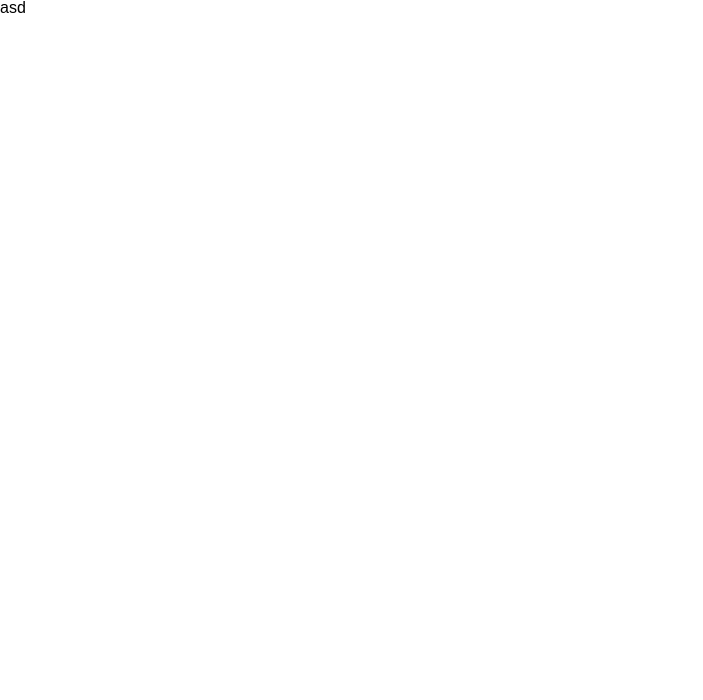
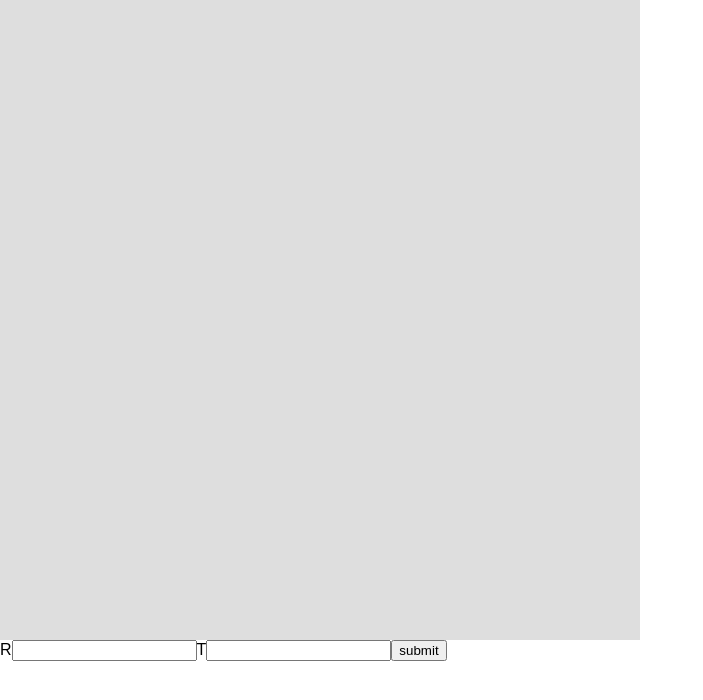
Before and after one commit to alexRicc2/Trab-Prob, a React (Create React App) app: page / in a window 1280 px wide. Shown: the top 700 px of the page, without its empty margins (0-703 px from the left). Built offline with nearby package versions, Linux system fonts and the light colour scheme.

Commit message:
grafico R

```diff
--- a/package.json
+++ b/package.json
@@ -8,6 +8,7 @@
     "@testing-library/user-event": "^12.8.3",
     "node-sass": "^6.0.1",
     "react": "^17.0.2",
+    "react-charts": "^2.0.0-beta.7",
     "react-dom": "^17.0.2",
     "react-scripts": "4.0.3",
     "web-vitals": "^1.1.2"
--- a/src/App.js
+++ b/src/App.js
@@ -1,10 +1,33 @@
-import React from 'react';
+import React,{useState} from 'react';
+import Rform from './components/Forms/Rform';
+import LineChart from './components/Charts/LineChart';
+function App() {
+
+  const [dados,setDados] = useState([]);
+
+  //a cada duas semanas se recupera.
+  const handleSubmit = (R,T)=>{
+    var aux=[]
+    var Total=[]
+    Total[1]=1
+    for(var i=1;i<=12;i++){
+      if(i>1)
+        Total[i]=Total[i-1]
+      for(var j=0;j<30;j+=T){
+        Total[i]=Total[i]+(Total[i]*R)
+      }
+      aux.push([i,Total[i]])
+    }
+    setDados([{label:'asdasd',data:aux}])
+    // setDados([{label:'asdasd',data:[[1,2],[2,4]]}])
+    console.log(aux)
+  }
 
 
-function App() {
   return (
     <div>
-      asd
+      {dados.length!==0 ? <LineChart data={dados}/> : <div style={{height: "40rem",width:"40rem", backgroundColor:"#dedede"}}/>}
+      <Rform onSubmit={handleSubmit}></Rform>
     </div>
   );
 }
--- /dev/null
+++ b/src/components/Charts/LineChart.js
@@ -0,0 +1,11 @@
+import { Chart } from 'react-charts'
+
+
+
+export default function LineChart(props){
+  return(
+    <div style={{height: "40rem",width:"40rem"}}>
+      <Chart data={props.data} series={{type: 'line'}} axes={[{primary:true,type:'linear',position:'bottom'},{type:'linear',position:'left'}]}></Chart>
+    </div>
+  )
+}
--- /dev/null
+++ b/src/components/Forms/Rform.js
@@ -0,0 +1,29 @@
+import React,{useState} from "react";
+
+export default function Rform(props){
+  const [T,setT]=useState("");
+  const [R,setR]=useState("");
+
+  const handleR = (event) =>{
+    setR(event.target.value)
+  }
+  const handleT = (event) =>{
+    setT(event.target.value)
+  }
+
+  const handleSubmit = (event)=>{
+    event.preventDefault();
+    props.onSubmit(R,T);
+  }
+
+
+  return(
+    <form onSubmit={handleSubmit}>
+      <label htmlFor="r">R</label>
+      <input type="number" onChange={handleR} id="r"></input>
+      <label htmlFor="t">T</label>
+      <input type="number" onChange={handleT} id="t"></input>
+      <button type="submit">submit</button>
+    </form>
+  )
+}
```
Also changed, not shown: 1 other file (tests, documents, lock files or other folders).
